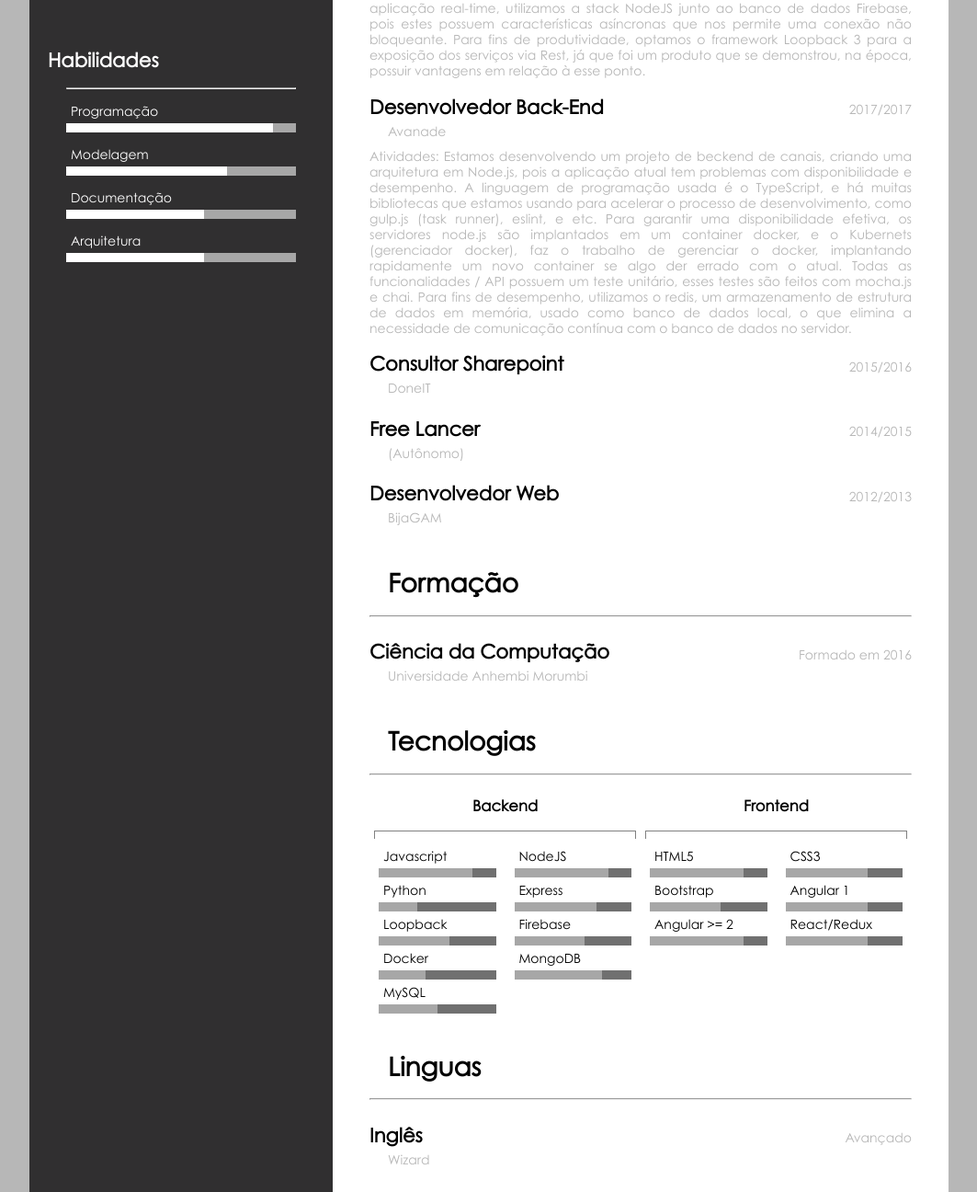
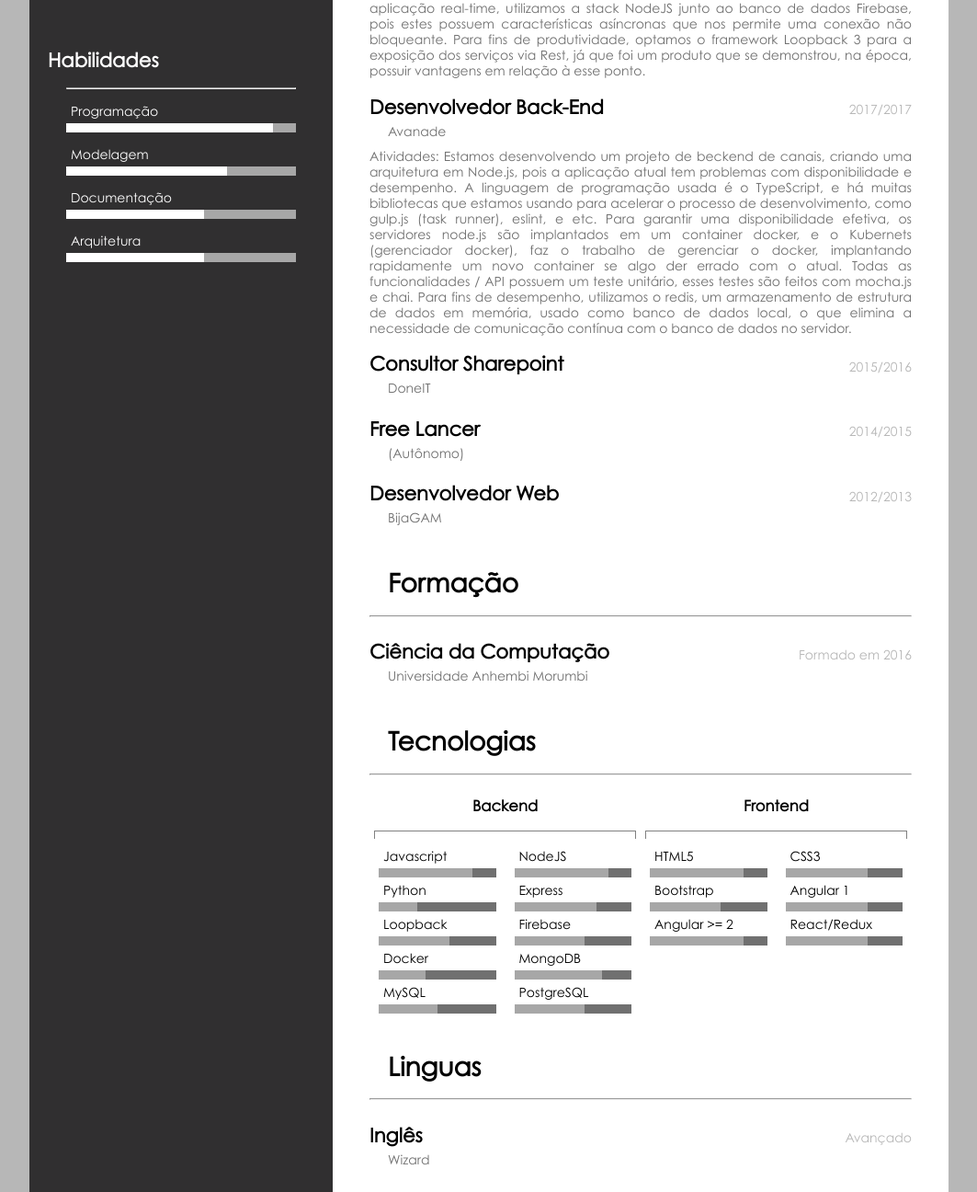
Before and after one commit to domenester/domenester.github.io, a website: page index.html in a window 1280 px wide. Shown: the part 684-1980 px from the top of the page at 92% size, without its empty margins (108-1171 px from the left). Drawn offline with Linux system fonts and the light colour scheme.

Commit message:
Darking activities font and adding postgre skill

```diff
--- a/index.html
+++ b/index.html
@@ -228,6 +228,12 @@
                     <div class="bar-front-dark" style="width: 50%;"></div>
                   </div>
                 </div>
+                <div class="techs-item">
+                  <label> PostgreSQL </label>
+                  <div class="bar-back-dark">
+                    <div class="bar-front-dark" style="width: 60%;"></div>
+                  </div>
+                </div>
             </div>
             <div class="techs-filter">
                 <h3> Frontend </h3>
--- a/main.css
+++ b/main.css
@@ -85,12 +85,12 @@ label {
 
 .professional-itens label{
   margin-left: 20px;
-  color: #b7b7b7;
+  color: #707070;
 }
 
 .professional-description{
   width: 100%;
-  color: #b7b7b7;
+  color: #707070;
   text-align: justify;
   margin-top: 5px;
 }
```
